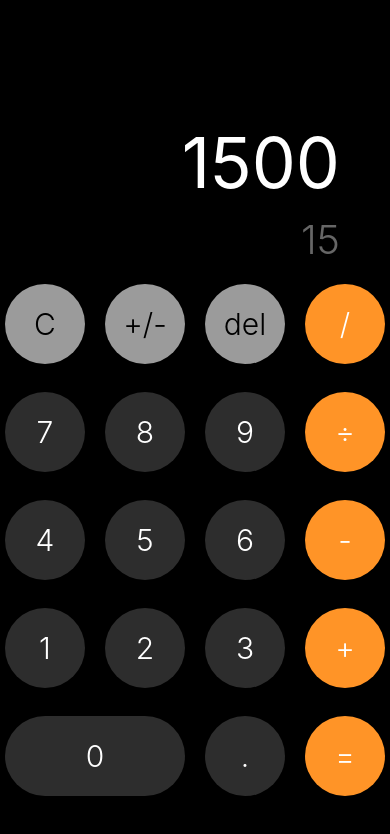
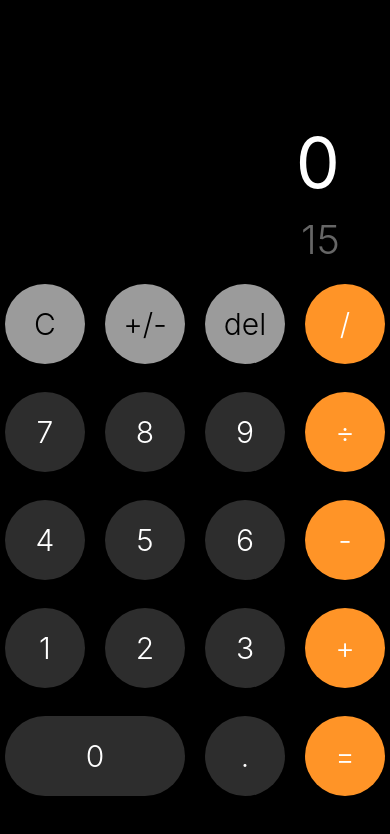
Before and after one commit to xh4rz/03-iosCalculator, a React Native app: screen / in a window 390 px wide. Shown: the top 834 px of the page. Built offline with nearby package versions, Linux system fonts and the light colour scheme.

Commit message:
87. Construir el número base

```diff
--- /dev/null
+++ b/src/presentation/hooks/useCalculator.tsx
@@ -0,0 +1,45 @@
+import { useState } from 'react';
+
+export const useCalculator = () => {
+	const [number, setNumber] = useState('0');
+
+	const buildNumber = (numberString: string) => {
+		if (number.includes('.') && numberString === '.') {
+			return;
+		}
+
+		if (number.startsWith('0') || number.startsWith('-0')) {
+			// punto decimal
+			if (numberString === '.') {
+				return setNumber(number + numberString);
+			}
+
+			// evaluar si es otro cero y no hay punto
+			if (numberString === '0' && number.includes('.')) {
+				return setNumber(number + numberString);
+			}
+
+			// evaluar si es diferente de cero, no hay punto, y es el primer numero
+			if (numberString !== '0' && !number.includes('.')) {
+				return setNumber(numberString);
+			}
+
+			// evitar 00000000.00
+			if (numberString === '0' && !number.includes('.')) {
+				return;
+			}
+
+			return setNumber(number + numberString);
+		}
+
+		setNumber(number + numberString);
+	};
+
+	return {
+		// Properties
+		number,
+
+		// Methods
+		buildNumber
+	};
+};
--- a/src/presentation/screens/CalculatorScreen.tsx
+++ b/src/presentation/screens/CalculatorScreen.tsx
@@ -1,12 +1,17 @@
 import { Text, View } from 'react-native';
 import { colors, styles } from '../../config/theme/app-theme';
 import { CalculatorButton } from '../components/CalculatorButton';
+import { useCalculator } from '../hooks/useCalculator';
 
 export const CalculatorScreen = () => {
+	const { number, buildNumber } = useCalculator();
+
 	return (
 		<View style={styles.calculatorContainer}>
 			<View style={{ paddingHorizontal: 30, paddingBottom: 20 }}>
-				<Text style={styles.mainResult}>1500</Text>
+				<Text adjustsFontSizeToFit numberOfLines={1} style={styles.mainResult}>
+					{number}
+				</Text>
 				<Text style={styles.subResult}>15</Text>
 			</View>
 			<View style={styles.row}>
@@ -35,9 +40,9 @@
 				/>
 			</View>
 			<View style={styles.row}>
-				<CalculatorButton onPress={() => console.log('7')} label="7" />
-				<CalculatorButton onPress={() => console.log('8')} label="8" />
-				<CalculatorButton onPress={() => console.log('9')} label="9" />
+				<CalculatorButton onPress={() => buildNumber('7')} label="7" />
+				<CalculatorButton onPress={() => buildNumber('8')} label="8" />
+				<CalculatorButton onPress={() => buildNumber('9')} label="9" />
 				<CalculatorButton
 					onPress={() => console.log('÷')}
 					label="÷"
@@ -45,9 +50,9 @@
 				/>
 			</View>
 			<View style={styles.row}>
-				<CalculatorButton onPress={() => console.log('4')} label="4" />
-				<CalculatorButton onPress={() => console.log('5')} label="5" />
-				<CalculatorButton onPress={() => console.log('6')} label="6" />
+				<CalculatorButton onPress={() => buildNumber('4')} label="4" />
+				<CalculatorButton onPress={() => buildNumber('5')} label="5" />
+				<CalculatorButton onPress={() => buildNumber('6')} label="6" />
 				<CalculatorButton
 					onPress={() => console.log('-')}
 					label="-"
@@ -55,9 +60,9 @@
 				/>
 			</View>
 			<View style={styles.row}>
-				<CalculatorButton onPress={() => console.log('1')} label="1" />
-				<CalculatorButton onPress={() => console.log('2')} label="2" />
-				<CalculatorButton onPress={() => console.log('3')} label="3" />
+				<CalculatorButton onPress={() => buildNumber('1')} label="1" />
+				<CalculatorButton onPress={() => buildNumber('2')} label="2" />
+				<CalculatorButton onPress={() => buildNumber('3')} label="3" />
 				<CalculatorButton
 					onPress={() => console.log('+')}
 					label="+"
@@ -66,11 +71,11 @@
 			</View>
 			<View style={styles.row}>
 				<CalculatorButton
-					onPress={() => console.log('0')}
+					onPress={() => buildNumber('0')}
 					label="0"
 					doubleSize
 				/>
-				<CalculatorButton onPress={() => console.log('.')} label="." />
+				<CalculatorButton onPress={() => buildNumber('.')} label="." />
 				<CalculatorButton
 					onPress={() => console.log('=')}
 					label="="
```
